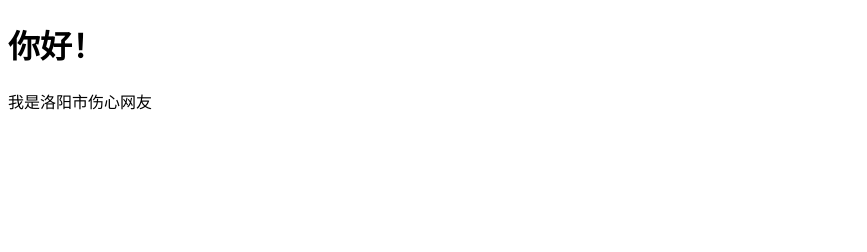
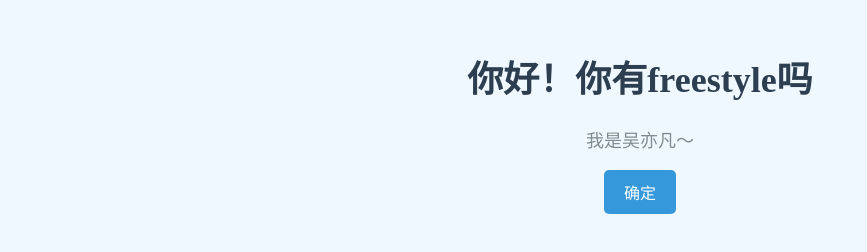
Before and after one commit to 1997lh0903-oss/LYangA.github.io, a plain HTML site: page index.html in a window 1280 px wide. Shown: the whole page, without its empty margins (0-867 px from the left). Drawn offline with Linux system fonts and the light colour scheme.

Commit message:
Update index.html

```diff
--- a/index.html
+++ b/index.html
@@ -1,13 +1,42 @@
-<!-- 这是HTML5网页声明 -->
 <!DOCTYPE html>
 <html lang="zh-CN">
 <head>
     <meta charset="UTF-8">
-    <title>洛阳安信</title> <!-- 浏览器标签标题 -->
+    <title>我的第一个网页</title>
+    <style>
+        body {
+            background-color: #f0f8ff;
+            text-align: center;
+            margin-top: 50px;
+        }
+        h1 {
+            color: #2c3e50;
+            font-size: 36px;
+        }
+        p {
+            color: #7f8c8d;
+            font-size: 18px;
+        }
+        button {
+            background-color: #3498db;
+            color: white;
+            padding: 10px 20px;
+            border: none;
+            border-radius: 5px;
+            font-size: 16px;
+            cursor: pointer;
+        }
+    </style>
 </head>
 <body>
-    <!-- 网页正文写在这里 -->
-    <h1>你好！</h1>
-    <p>我是洛阳市伤心网友</p>
+    <h1>你好！你有freestyle吗</h1>
+    <p>我是吴亦凡～</p>
+    <button onclick="sayHello()">确定</button>
+
+    <script>
+        function sayHello() {
+            alert("成功晋级 🎉");
+        }
+    </script>
 </body>
-</html
+</html>
```
